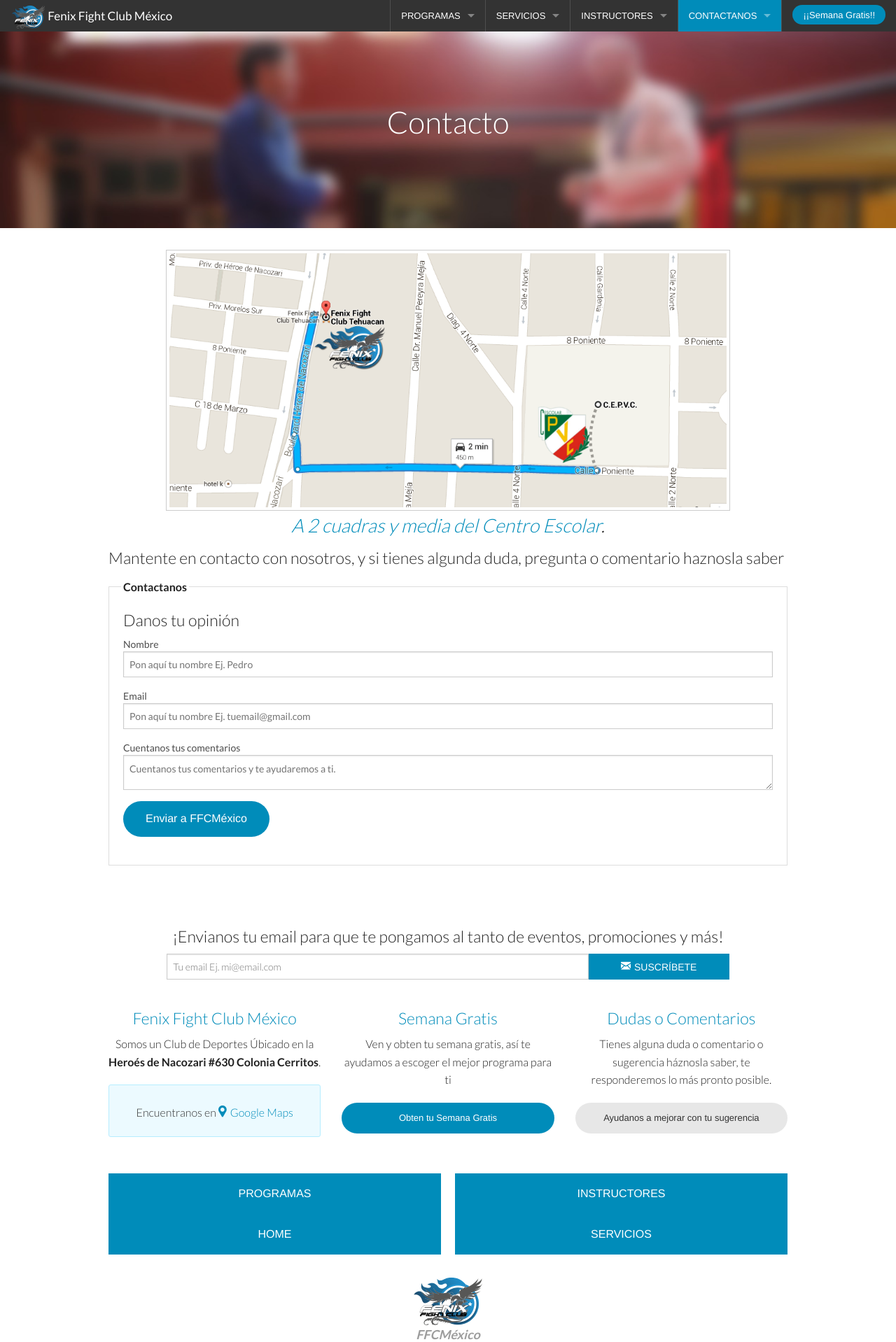
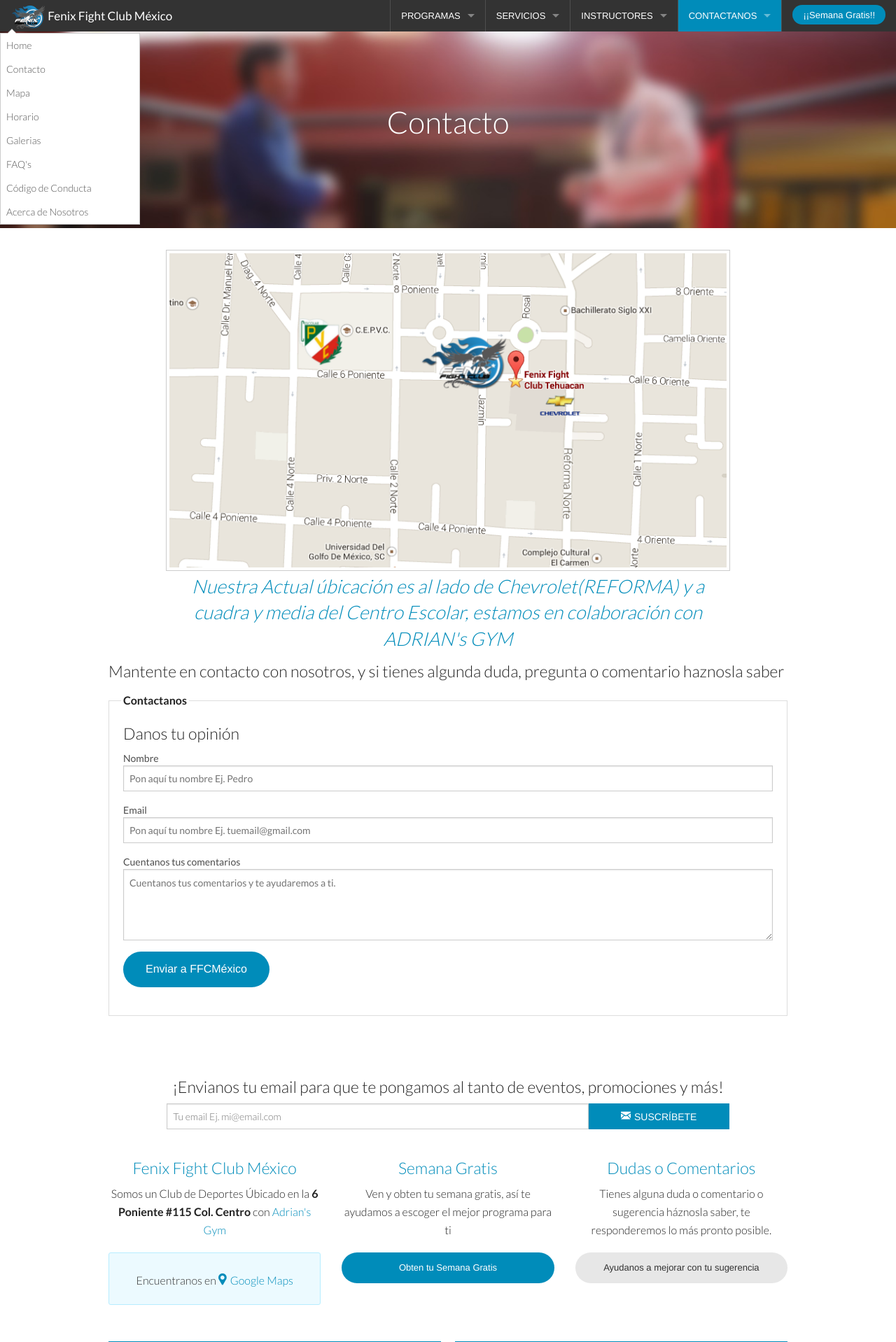
Before and after one commit to xtornasol512/ffcmexico, a Django app: page /contacto in a window 1280 px wide. Shown: the top 1918 px of the page at 70% size. Run offline with Django 3.2, Linux system fonts and the light colour scheme; some libraries are stand-ins or nearby versions.

Commit message:
Cambio de direccion a AdriansGym, Sugerencia cambiado a Modal, COrregidos algunos links

```diff
--- a/workspace/ffcmexico/ffcmexico/templates/base.html
+++ b/workspace/ffcmexico/ffcmexico/templates/base.html
@@ -28,7 +28,7 @@
     <div class="row">
       <div class="medium-4 columns text-center">
         <h4><a href="/">Fenix Fight Club México</a></h4>
-        <p>Somos un Club de Deportes Úbicado en la <strong>Heroés de Nacozari #630 Colonia Cerritos</strong>.</p>
+        <p>Somos un Club de Deportes Úbicado en la <strong>6 Poniente #115 Col. Centro</strong> con <a href="https://www.facebook.com/gymadrians" target="_blank">Adrian's Gym</a></p>
         <div class="panel callout radius">
           <p>Encuentranos en  <a href="/mapa"><i class="fi-marker icon-large"></i>Google Maps</a></p>
         </div>
@@ -44,9 +44,13 @@
       <div class="medium-4 columns text-center">
         <h4><a href="/">Dudas o Comentarios</a></h4>
         <p>Tienes alguna duda o comentario o sugerencia háznosla saber, te responderemos lo más pronto posible.</p>
-        <a href="#" data-options="align:top" data-dropdown="drop2" class="button small expand secondary round">Ayudanos a mejorar con tu sugerencia</a>
-        <div id="drop2" data-dropdown-content class="f-dropdown large content">
-          <form action="{{STATIC_URL}}scphp/mail.php" method="POST">
+        <a href="#" data-reveal-id="modalSugerencias" class="button small expand secondary round">Ayudanos a mejorar con tu sugerencia</a>
+
+      </div>
+    </div>
+  </div>
+  <div id="modalSugerencias" class="reveal-modal" data-reveal>
+    <form action="{{STATIC_URL}}scphp/mail.php" method="POST">
 
             <div class="row">
               <div class="large-12 columns">
@@ -61,16 +65,14 @@
                   <input type="text" name="email" placeholder="Pon aquí tu nombre Ej. tuemail@gmail.com" />
                 </label>
                 <label>Cuentanos tus comentarios
-                  <textarea type="text" name="msg" placeholder="Cuentanos tus comentarios y te ayudaremos a ti." ></textarea>
+                  <textarea rows="4" type="text" name="msg" placeholder="Cuentanos tus comentarios y te ayudaremos a ti." ></textarea>
                 </label>
 
                 <button class="round" name="envComentario">Enviar a FFCMéxico</button>
               </div>
             </div>
-          </form>
-        </div>
-      </div>
-    </div>
+        </form>
+        <a class="close-reveal-modal">&#215;</a>
   </div>
 
   <!--SitioMApa -->
--- a/workspace/ffcmexico/ffcmexico/templates/base_menu.html
+++ b/workspace/ffcmexico/ffcmexico/templates/base_menu.html
@@ -18,6 +18,7 @@
             <ul id="drop1" data-dropdown-content class="f-dropdown">
               <li><a href="/">Home</a></li>
               <li><a href="/contacto">Contacto</a></li>
+              <li><a href="/mapa">Mapa</a></li>
               <li><a href="/horario">Horario</a></li>
               <li><a href="/galeria">Galerias</a></li>
               <li><a href="/faqs">FAQ's</a></li>
--- a/workspace/ffcmexico/ffcmexico/templates/home/contacto.html
+++ b/workspace/ffcmexico/ffcmexico/templates/home/contacto.html
@@ -21,8 +21,8 @@
         <div class="row">
 
             <div class="large-10 large-centered columns text-center">
-              <a href="/mapa"><img class="th" src="{{STATIC_URL}}img/contacto/fenix_ubicacion_2calles_centro_escolar_logo.png" alt="Mapa de Fenix Fight Club a 2 Cuadras del Centro Escolar"></a>
-              <h3><em><a href="/mapa">A 2 cuadras y media del Centro Escolar</a>.</em></h3>
+              <a href="/mapa"><img class="th" src="{{STATIC_URL}}img/contacto/ffcmexico_mapaAdriansGym.png" alt="Mapa de Fenix Fight Club al lado de Chevrolet y a Cuadra y media de CEntro escolar"></a>
+              <h3><em><a href="/mapa">Nuestra Actual úbicación es al lado de Chevrolet(REFORMA) y a cuadra y media del Centro Escolar,</a> <a href="https://www.facebook.com/gymadrians" target="_blank">estamos en colaboración con ADRIAN's GYM</a></em></h3>
             </div>
 
             <div class="small-12 columns">
@@ -42,7 +42,7 @@
                               <input type="text" name="email" placeholder="Pon aquí tu nombre Ej. tuemail@gmail.com" />
                           </label>
                           <label>Cuentanos tus comentarios
-                              <textarea type="text" name="msg" placeholder="Cuentanos tus comentarios y te ayudaremos a ti." ></textarea>
+                              <textarea rows="4" type="text" name="msg" placeholder="Cuentanos tus comentarios y te ayudaremos a ti." ></textarea>
                           </label>
 
                           <button class="round" name="envComentario">Enviar a FFCMéxico</button>
--- a/workspace/ffcmexico/ffcmexico/templates/home/freeweek.html
+++ b/workspace/ffcmexico/ffcmexico/templates/home/freeweek.html
@@ -50,7 +50,7 @@
       <div class="large-12 columns">
         <label>Escribenos tus Objetivos
 
-          <textarea name="comentario" placeholder="Cuentanos que objetivos tienes para ayudarte a escoger lo mejor para ti."></textarea>
+          <textarea rows="4" name="comentario" placeholder="Cuentanos que objetivos tienes para ayudarte a escoger lo mejor para ti."></textarea>
 
         </label>
       </div>
--- a/workspace/ffcmexico/ffcmexico/templates/home/horario.html
+++ b/workspace/ffcmexico/ffcmexico/templates/home/horario.html
@@ -292,7 +292,7 @@
 
           </article>
           <article class="medium-4 columns text-center">
-            <a class="button expand secondary round" href="/contacto">Conoce nuestro Código</a>
+            <a class="button expand secondary round" href="/codigo">Conoce nuestro Código</a>
 
 
           </article>
--- a/workspace/ffcmexico/ffcmexico/templates/home/mapa.html
+++ b/workspace/ffcmexico/ffcmexico/templates/home/mapa.html
@@ -19,7 +19,7 @@
             <div class="small-12 columns">
             <h1>Mapa de Fenix Fight CLub México</h1>
             <p>Recuerda que hace unas semanas nos cambiamos de ubicación, por su comprensión Gracias.</p>
-            <p>Nueva dirección: Heroés de Nacozari #630 Col. Cerritos C.P. 75731</p>
+            <p>Nueva dirección: 6 POniente #115 Junto a Chevrolet(entre Reforma y Calle Jazmin) A cuadra y media del Centro Escolar</p>
             <p>Si necesitas más información para llegar mandanos un email a ffcmexico@hotmail.com ó contactanos por nuestras redes sociales</p>
         </div>
 
@@ -31,7 +31,7 @@
             <h3>Siguenos en nuestras Redes Sociales</h3>
             <div class="row">
               <div class="medium-11 small-centered columns">
-                <a href="#" data-options="align:top" data-dropdown="dropSocial" class="button small expand">Más de Redes Sociales</a>
+                <a href="#" data-options="align:top" data-dropdown="dropSocial" class="button small expand round">Más de Redes Sociales</a>
                 <div id="dropSocial" data-dropdown-content class="f-dropdown large content">
                   <script src="https://apis.google.com/js/platform.js"></script>
                     <div class="row">
```
Also changed, not shown: front-end/img/contacto/ffcmexico_mapaAdriansGym.png (added).
